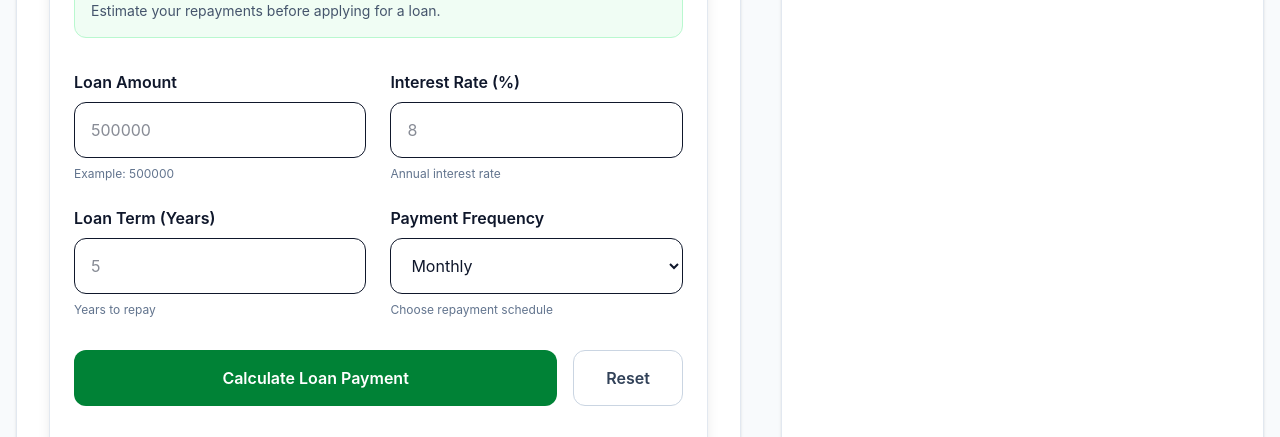
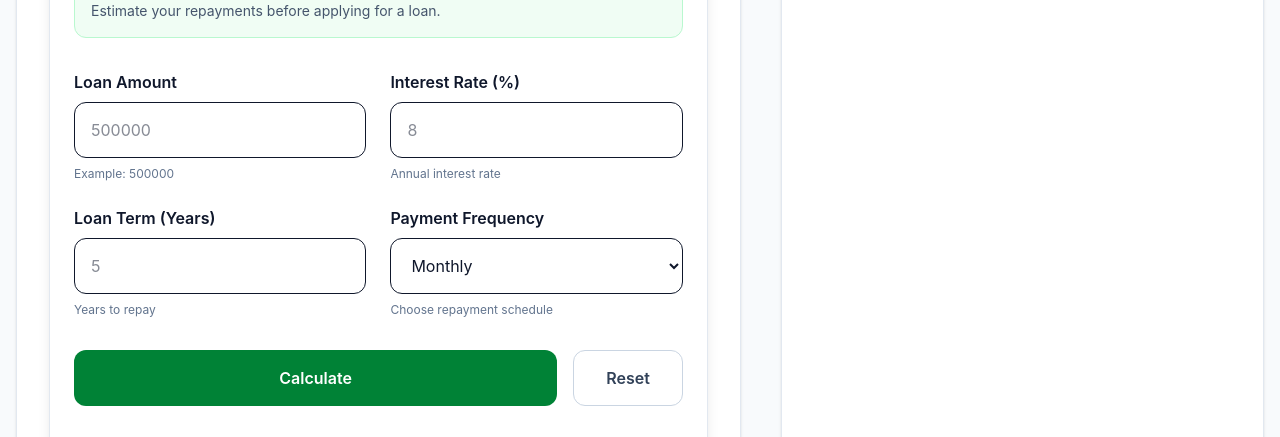
Before and after one commit to Movieslists02/jamaicatools, a React (Vite) app: page /tools/loan-calculator in a window 1280 px wide. Shown: the part 515-952 px from the top of the page. Built offline with nearby package versions, Linux system fonts and the light colour scheme.

Commit message:
feat: add form submit support to loan calculator

```diff
--- a/src/components/calculators/LoanCalculator.jsx
+++ b/src/components/calculators/LoanCalculator.jsx
@@ -126,7 +126,13 @@ function LoanCalculator() {
       subtitle="Estimate your repayments before applying for a loan."
     />
 
-    <div className="grid gap-6 md:grid-cols-2">
+    <form
+  onSubmit={(e) => {
+    e.preventDefault();
+    calculateLoan();
+  }}
+>
+  <div className="grid gap-6 md:grid-cols-2">
         <div>
           <label className="mb-2 block font-semibold">Loan Amount</label>
           <input
@@ -197,10 +203,12 @@ function LoanCalculator() {
       </div>
 
       <CalculatorActions
-  onCalculate={calculateLoan}
-  onReset={resetCalculator}
-  calculateLabel="Calculate Loan Payment"
-/>
+        onCalculate={calculateLoan}
+        onReset={resetCalculator}
+        calculateLabel="Calculate"
+        calculateType="submit"
+      />
+      </form>
 
      {error && <InlineMessage type="error">{error}</InlineMessage>}
 
```
